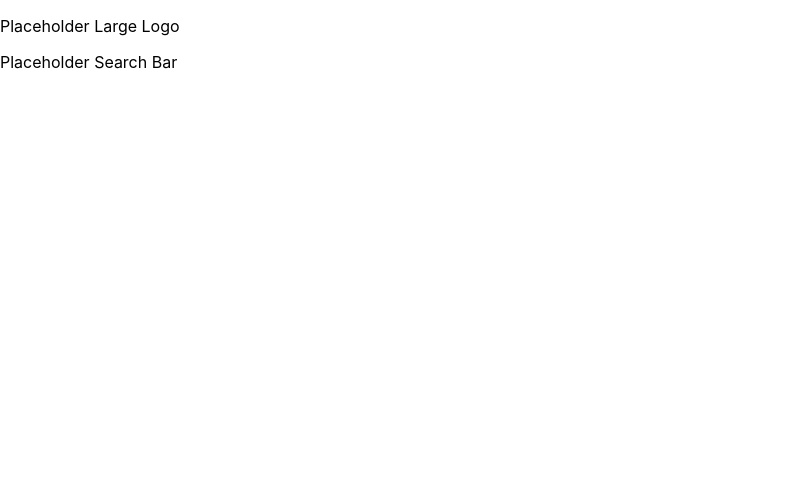
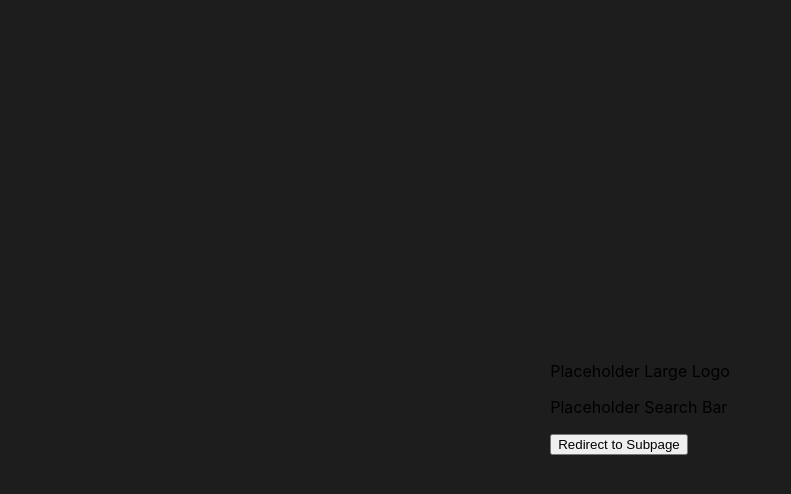
Before and after one commit to TrustSubmarine/TrustSubmarine, a React (Create React App) app in the folder trust-submarine-app/: page / in a window 1280 px wide. Shown: the top 494 px of the page, without its empty margins (0-791 px from the left). Built offline with nearby package versions, Linux system fonts and the light colour scheme.

Commit message:
Feature: express, css

```diff
--- a/trust-submarine-app/package.json
+++ b/trust-submarine-app/package.json
@@ -6,6 +6,8 @@
     "@testing-library/jest-dom": "^5.16.5",
     "@testing-library/react": "^13.4.0",
     "@testing-library/user-event": "^13.5.0",
+    "axios": "^1.4.0",
+    "express": "^4.18.2",
     "react": "^18.2.0",
     "react-dom": "^18.2.0",
     "react-scripts": "5.0.1",
--- a/trust-submarine-app/src/Search.js
+++ b/trust-submarine-app/src/Search.js
@@ -4,6 +4,7 @@ function Search() {
     return <div>
         <LargeLogo/>
         <Searchbar/>
+        <RedirectButton/>
     </div>
 }
 
@@ -15,4 +16,14 @@ function Searchbar() {
     return <p>Placeholder Search Bar</p>
 }
 
+function RedirectButton() {
+    const handleRedirect = () => {
+        window.location.href = '/subpage';
+    };
+
+    return (
+        <button onClick={handleRedirect}>Redirect to Subpage</button>
+    );
+}
+
 export default Search;
--- a/trust-submarine-app/src/index.css
+++ b/trust-submarine-app/src/index.css
@@ -11,3 +11,14 @@ code {
   font-family: source-code-pro, Menlo, Monaco, Consolas, 'Courier New',
     monospace;
 }
+
+:root {
+  display: flex;
+  flex-direction: column;
+  justify-content: center;
+  align-items: center;
+  gap: 100px;
+  height: 100%;
+
+  background: #1D1D1D;
+}
```
Also changed, not shown: 1 other file (tests, documents, lock files or other folders).
